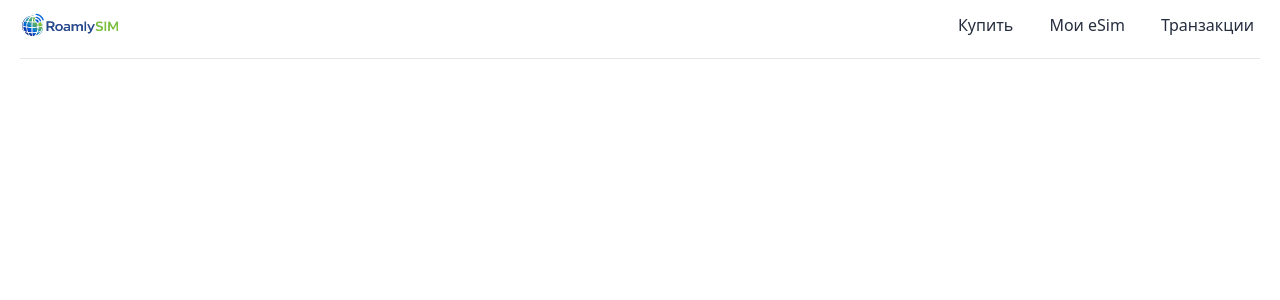
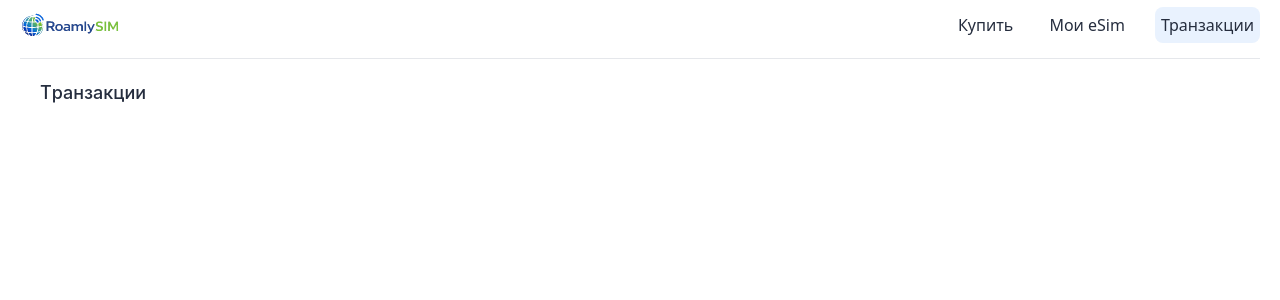
Before and after one commit to AnastasiaYes/eSim, a React (Vite) app: page /transaction in a window 1280 px wide. Shown: the top 300 px of the page. Built offline with nearby package versions, Linux system fonts and the light colour scheme.

Commit message:
add page for transaction

```diff
--- a/src/app/App.tsx
+++ b/src/app/App.tsx
@@ -2,6 +2,7 @@ import { Routes, Route } from "react-router-dom";
 import { Header } from "@/app/shared/ui/Header/Header.tsx";
 import Home from "@/pages/Home.tsx";
 import MyEsims from "@/pages/MyEsims.tsx";
+import Transaction from "@/pages/Transactions.tsx";
 
 export const App = () => {
     return (
@@ -10,6 +11,7 @@ export const App = () => {
             <Routes>
                 <Route path="/" element={<Home />} />
                 <Route path="/my-esims" element={<MyEsims />} />
+                <Route path="/transaction" element={<Transaction />} />
             </Routes>
         </>
     );
--- a/src/app/shared/ui/Header/Navbar.tsx
+++ b/src/app/shared/ui/Header/Navbar.tsx
@@ -10,7 +10,7 @@ export const Navbar = () => {
             <NavLink className={({isActive}) => (isActive ? "active-link" : "")} to="/my-esims">
                 <span>Мои eSim</span>
             </NavLink>
-            <NavLink className={({isActive}) => (isActive ? "active-link" : "")} to="/cards">
+            <NavLink className={({isActive}) => (isActive ? "active-link" : "")} to="/transaction">
                 <span>Транзакции</span>
             </NavLink>
         </nav>
--- /dev/null
+++ b/src/pages/Transactions.tsx
@@ -0,0 +1,12 @@
+import type {FC} from "react";
+import {SectionHeader} from "@/app/shared/ui/SectionHeader/SectionHeader.tsx";
+
+const Transaction: FC = () => {
+    return (
+        <section className="px-[var(--page-inline-padding)] max-w-[1240px] mx-auto">
+          <SectionHeader text="Tранзакции"/>
+        </section>
+    )
+}
+
+export default Transaction;
```
